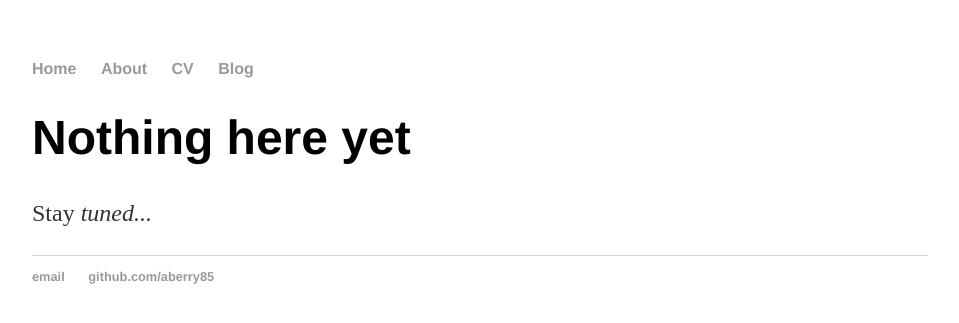
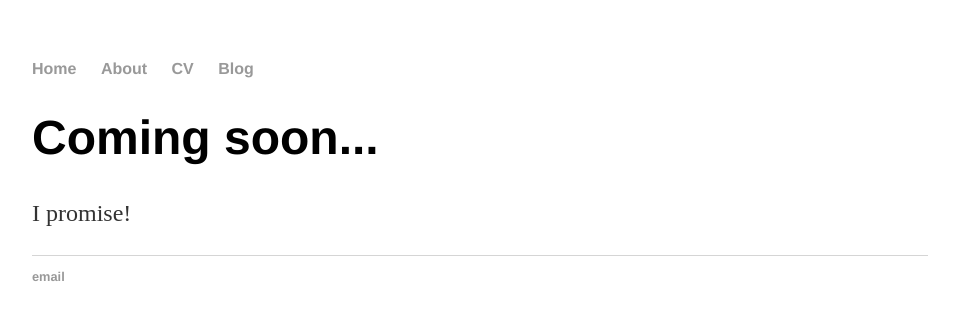
Before and after one commit to aberry85/aberry85.github.io, a Jekyll site: the page built from index.html, in a window 1280 px wide. Shown: the top 323 px of the page, without its empty margins (160-1119 px from the left). Built offline with Jekyll 4.4.1, drawn with Linux system fonts in a browser that asks for light colours.

Commit message:
Update index.html
use default.html

```diff
--- a/index.html
+++ b/index.html
@@ -1,30 +1,8 @@
-<!DOCTYPE html>
-<html>
-	<head>
-		<title>Andrew Berry</title>
-		<!-- link to main stylesheet -->
-		<link rel="stylesheet" type="text/css" href="/css/main.css">
-	</head>
-	<body>
-		<nav>
-    		<ul>
-        		<li><a href="/">Home</a></li>
-	        	<li><a href="/about">About</a></li>
-        		<li><a href="/cv">CV</a></li>
-        		<li><a href="/blog">Blog</a></li>
-    		</ul>
-		</nav>
-		<div class="container">
-    		<div class="blurb">
-        		<h1>Nothing here yet</h1>
-				<p>Stay <em>tuned...</em></p>
-    		</div><!-- /.blurb -->
-		</div><!-- /.container -->
-		<footer>
-    		<ul>
-        		<li><a href="ablberry@uw.edu">email</a></li>
-        		<li><a href="https://github.com/aberry85">github.com/aberry85</a></li>
-		</ul>
-		</footer>
-	</body>
-</html>
+---
+layout: default
+title: Andrew Berry
+---
+<div class="blurb">
+	<h1>Coming soon...</h1>
+	<p>I promise!</a></p>
+</div><!-- /.blurb -->
```
